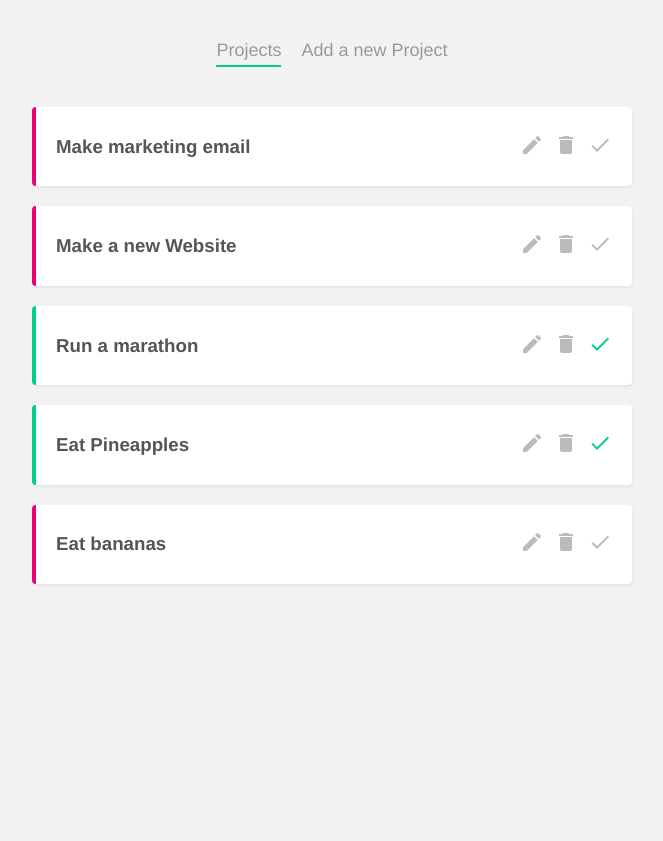
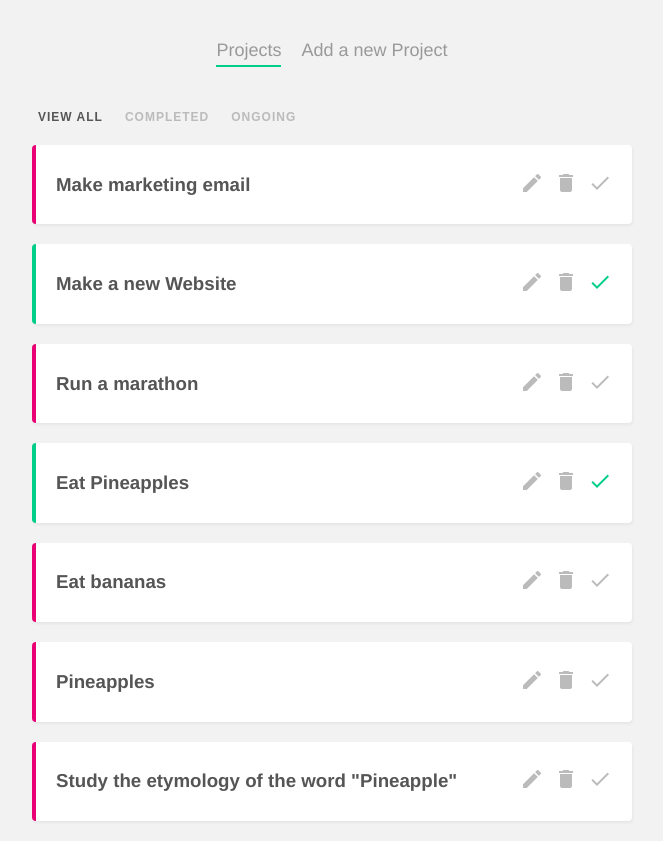
Before and after one commit to hardluker/project-planner, a Vue app: page /#/ in a window 1280 px wide. Shown: the whole page, without its empty margins (308-971 px from the left). Before the commit the page ends 800 px from the top, so only its background shows below. Built offline with nearby package versions, Linux system fonts and the light colour scheme; data requests are answered from the project's data file.

Commit message:
Built a filter navigation tool

```diff
--- a/data/db.json
+++ b/data/db.json
@@ -10,13 +10,13 @@
       "id": "08da",
       "title": "Make a new Website",
       "details": "Blah Blah Blah",
-      "complete": false
+      "complete": true
     },
     {
       "id": "a0ff",
       "title": "Run a marathon",
       "details": "Do a full 5k",
-      "complete": true
+      "complete": false
     },
     {
       "id": "789b",
@@ -29,6 +29,18 @@
       "title": "Eat bananas",
       "details": "Yummy Yummy",
       "complete": false
+    },
+    {
+      "id": "8c74",
+      "title": "Pineapples",
+      "details": "You gotta love em",
+      "complete": false
+    },
+    {
+      "id": "6df5",
+      "title": "Study the etymology of the word \"Pineapple\"",
+      "details": "Many useful resources out there to contribute such as the pineapple emporium. Or rather, pineapples r us is another excellent resource to consider.",
+      "complete": false
     }
   ]
 }
--- /dev/null
+++ b/src/components/FilterNav.vue
@@ -0,0 +1,49 @@
+<template>
+  <nav class="filter-nav">
+    <button @click="updateFilter('all')" :class="{ active: current === 'all' }">
+      View All
+    </button>
+    <button
+      @click="updateFilter('completed')"
+      :class="{ active: current === 'completed' }"
+    >
+      Completed
+    </button>
+    <button
+      @click="updateFilter('ongoing')"
+      :class="{ active: current === 'ongoing' }"
+    >
+      Ongoing
+    </button>
+  </nav>
+</template>
+
+<script>
+export default {
+  props: ['current'],
+  methods: {
+    updateFilter(by) {
+      this.$emit('filterChange', by);
+    }
+  }
+};
+</script>
+
+<style>
+.filter-nav button {
+  background: none;
+  border: none;
+  color: #bbb;
+  outline: none;
+  font-size: 12px;
+  text-transform: uppercase;
+  margin-right: 10px;
+  letter-spacing: 1px;
+  font-weight: bold;
+  cursor: pointer;
+}
+
+.filter-nav button.active {
+  color: #555;
+}
+</style>
--- a/src/views/HomeView.vue
+++ b/src/views/HomeView.vue
@@ -1,7 +1,8 @@
 <template>
   <div class="home">
+    <FilterNav @filterChange="filterChange" :current="current" />
     <div v-if="projects.length">
-      <div v-for="project in projects" :key="project.id">
+      <div v-for="project in filteredProjects" :key="project.id">
         <SingleProject
           :project="project"
           @delete="handleDelete"
@@ -14,19 +15,25 @@
 
 <script>
 import SingleProject from '../components/SingleProject.vue';
+import FilterNav from '@/components/FilterNav.vue';
 
 export default {
   name: 'HomeView',
-  components: { SingleProject },
+  components: { SingleProject, FilterNav },
   data() {
     return {
-      projects: []
+      projects: [],
+      filteredProjects: [],
+      current: 'all'
     };
   },
   mounted() {
     fetch('http://localhost:3000/projects')
       .then((res) => res.json())
-      .then((data) => (this.projects = data))
+      .then((data) => {
+        this.projects = data;
+        this.filteredProjects = this.projects;
+      })
       .catch((err) => console.log(err.message));
   },
   methods: {
@@ -40,6 +47,20 @@
         return project.id === id;
       });
       project.complete = !project.complete;
+    },
+    filterChange(event) {
+      this.current = event;
+      if (event === 'completed') {
+        this.filteredProjects = this.projects.filter((project) => {
+          return project.complete;
+        });
+      } else if (event === 'ongoing') {
+        this.filteredProjects = this.projects.filter((project) => {
+          return !project.complete;
+        });
+      } else {
+        this.filteredProjects = this.projects;
+      }
     }
   }
 };
```
